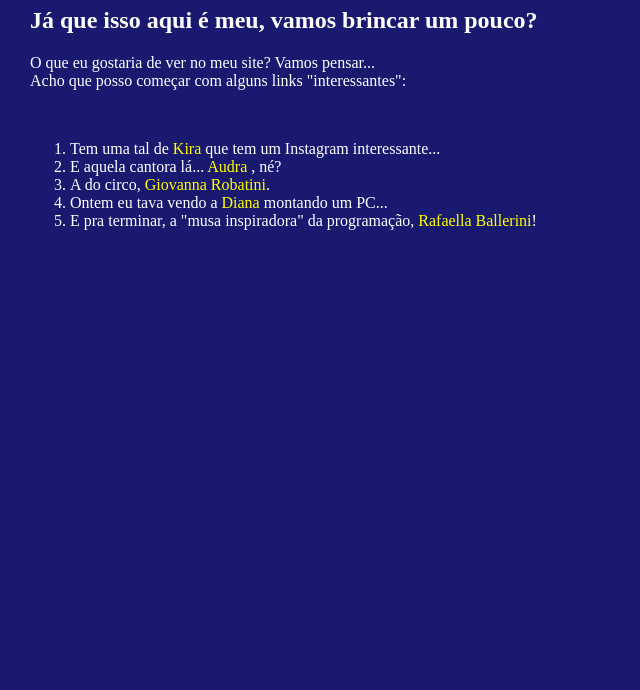
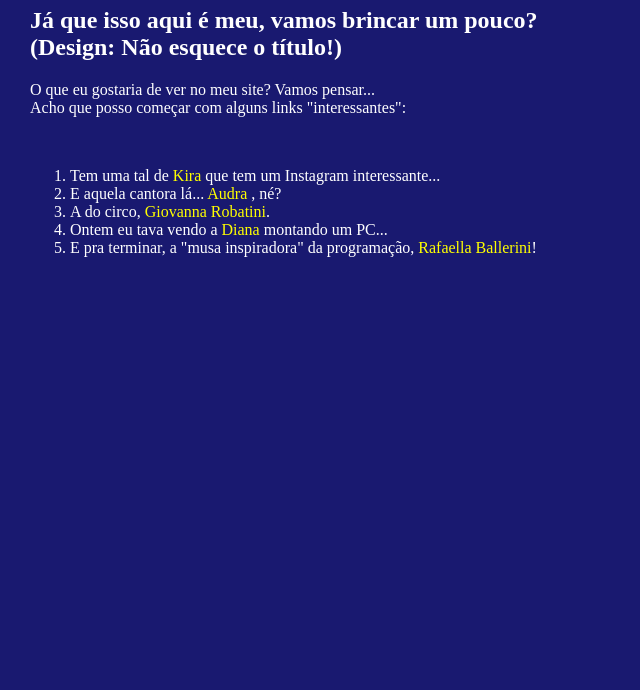
Before and after one commit to anderson-br-ti/creating-a-site, a plain HTML site: page index.html in a window 1280 px wide. Shown: the part 110-800 px from the top of the page, without its empty margins (0-640 px from the left). Drawn offline with Linux system fonts and the light colour scheme.

Commit message:
Update index.html

```diff
--- a/index.html
+++ b/index.html
@@ -7,7 +7,8 @@
   </head>
   <body>
     <h1>E cheguei aos 23... <br>Velho? Acho que é relativo.</h1>
-    <h2>Já que isso aqui é meu, vamos brincar um pouco?</h2>
+    <h2>Já que isso aqui é meu, vamos brincar um pouco?<br>
+        (Design: Não esquece o título!) </h2>
     <p>O que eu gostaria de ver no meu site? Vamos pensar...<br>
     Acho que posso começar com alguns links "interessantes":</p><br>
     <ol>
```
